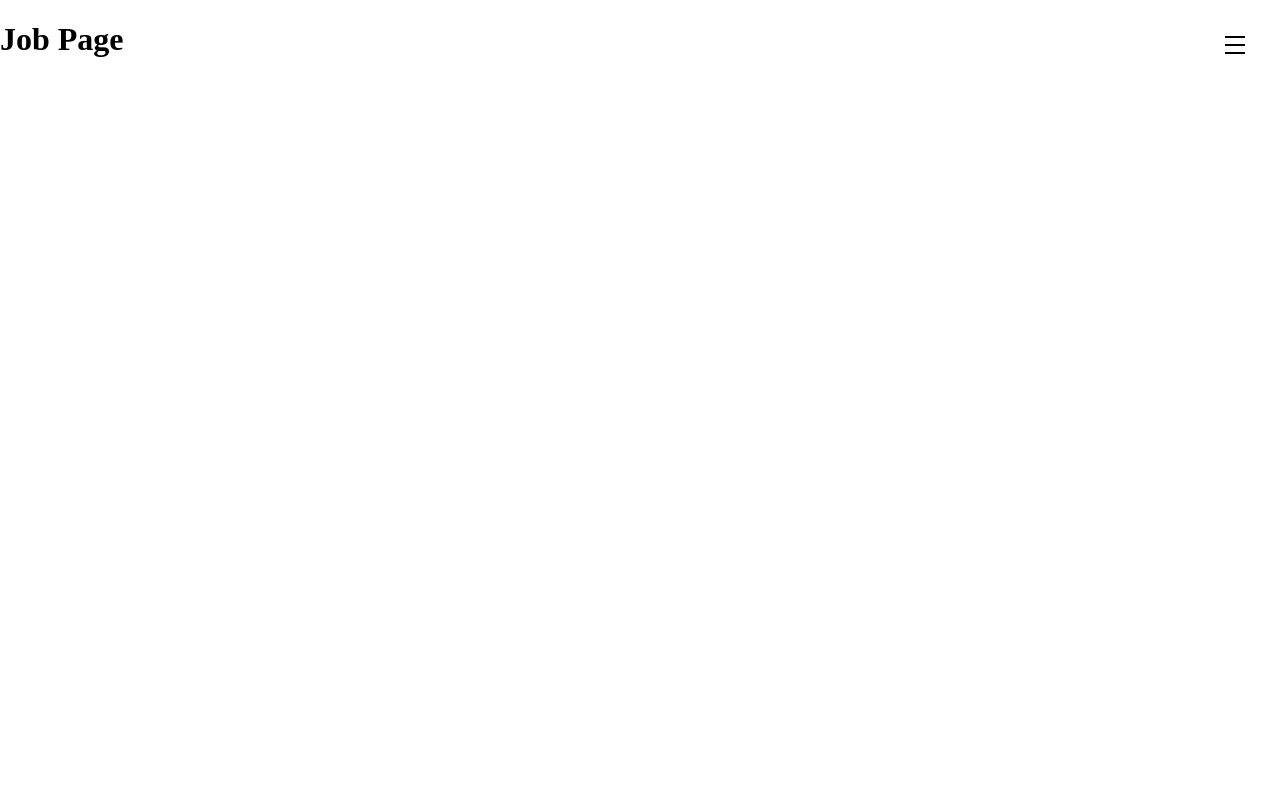
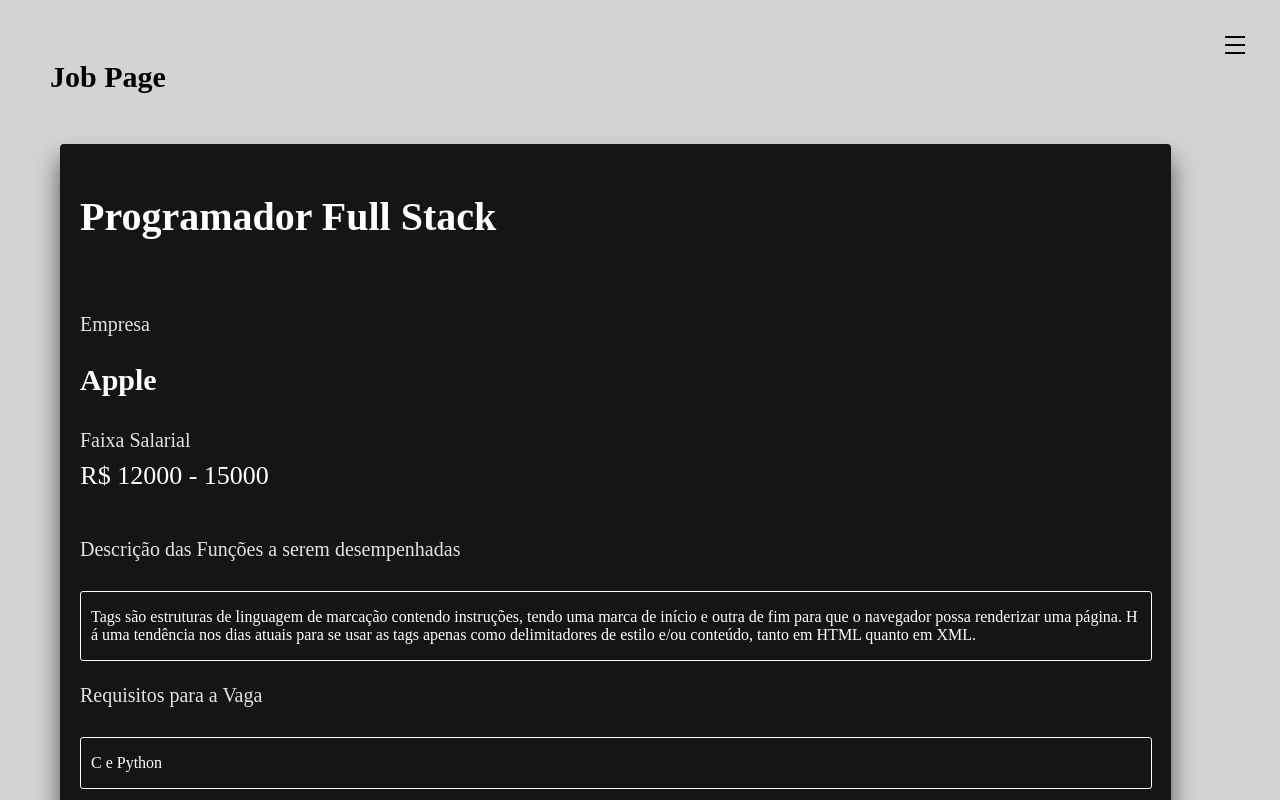
Before and after one commit to Gabrielzg1/frontend, a React (Create React App) app: page /showjob in a window 1280 px wide. Shown: the top 800 px of the page. Built offline with nearby package versions, Linux system fonts and the light colour scheme.

Commit message:
ShowJobPage
.

```diff
--- a/src/pages/ShowJobPage/index.jsx
+++ b/src/pages/ShowJobPage/index.jsx
@@ -10,12 +10,12 @@ const ShowJobPage = () => {
   const [loading, isLoading] = useState(false);
   const [error, setError] = useState(false);
 
-  const [name, setName] = useState(["AA"]);
-  const [empresa,setEmpresa] = useState(["Curso1"]);
-  const [salminimo, setSalminimo] = useState(["Vaga2"]);
-  const [salmaximo, setSalmaximo] = useState(["Vaga2"]);
-  const [descricao, setDescricao] = useState(["Vaga2"]);
-  const [requisitos, setRequisitos] = useState(["Vaga2"]);
+  const [name, setName] = useState(["Programador Full Stack"]);
+  const [empresa,setEmpresa] = useState(["Apple"]);
+  const [salminimo, setSalminimo] = useState(["12000"]);
+  const [salmaximo, setSalmaximo] = useState(["15000"]);
+  const [descricao, setDescricao] = useState(["Tags são estruturas de linguagem de marcação contendo instruções, tendo uma marca de início e outra de fim para que o navegador possa renderizar uma página. Há uma tendência nos dias atuais para se usar as tags apenas como delimitadores de estilo e/ou conteúdo, tanto em HTML quanto em XML."]);
+  const [requisitos, setRequisitos] = useState(["C e Python"]);
 
 
 
@@ -23,15 +23,61 @@ const ShowJobPage = () => {
     return <Loader />;
   }
   return (
-    <div>
-      <Navbar />
+    <div className="main-showjob">
+			<Navbar />
+			<h1 className="show-job-title">Job Page</h1>
 
-      <div>
-        <h1>Job Page</h1>
-      </div>
+			<div id="boxshowjob">
+				<div>
+					<h1 id="input-showjobpage">{name}</h1>
+				</div>
+
+				<br></br>
+				<br></br>
+
+				<div>
+					<label>Empresa</label>
+				</div>
+
+				<div>
+					<h2 id="input-showjobpage">{empresa}</h2>
+				</div>
+
+				<div id="label-showjob">
+					<label >Faixa Salarial</label>
+				</div>
+
+				<div id="divjobcreatesal">
+					<label id="sal-showjobpage">R$ {salminimo} - {salmaximo}</label>
+				</div>
+
+				<br></br>
+        		<br></br>
+
+				<label id="label-showjob">Descrição das Funções a serem desempenhadas</label>
+				<div id="descricao-showjob">
+					<p>{descricao}</p>
+				</div>
+
+				<br></br>
+
+				<label id="label-showjob">Requisitos para a Vaga</label>
+				<div id="descricao-showjob">
+					<p>{requisitos}</p>
+				</div>
 
 
-    </div>
+				<button
+
+					id="botaocriarjob"
+					onClick={() => {
+						navigate("/company");}}
+				>
+					Aplicar
+				</button>
+
+			</div>
+		</div>
   );
 };
 
--- a/src/pages/ShowJobPage/style.css
+++ b/src/pages/ShowJobPage/style.css
@@ -0,0 +1,75 @@
+.main-showjob{
+
+    font-family: 'Times New Roman', Times, serif;
+    font-weight: 400;
+    margin: 0;
+    background-color: lightgray;
+    background-size: cover;
+    height:250vh;
+    padding: 10px 10px 20px 10px;
+
+}
+
+.show-job-title{
+    margin: 50px 40px;
+    font-size: 30px;
+    font-weight: 400px;
+    text-align: left;
+    color: rgb(0, 0, 0);
+}
+
+#boxshowjob{
+    margin-top: 50px;
+    margin-left: 50px;
+    padding: 20px 20px;
+    font-size: 20px;
+    height: auto;
+    max-width: 85%;
+    background: rgba(0, 0, 0, .9);
+    color: rgb(230, 226, 226);
+    box-shadow: 0 15px 25px rgba(0, 0, 0, .6);
+    border-radius: 4px;
+    word-break: break-all;
+}
+
+#input-showjobpage{
+    font-family: 'Times New Roman', Times, serif;
+    background-color: transparent;
+    margin-right: 140px;
+    margin-bottom: 25px;
+    border: 0;
+    outline: none;
+    padding: 2px 0;
+    color: white;
+}
+
+#label-showjob{
+
+    margin-top: 30px;
+}
+
+#sal-showjobpage{
+
+    background-color: transparent;
+    margin-right: 19%;
+    border: 0;
+    outline: none;
+    padding: 0.3px;
+    color: white;
+    font-size: 26px;
+}
+
+#descricao-showjob{
+
+    font-family: 'Times New Roman', Times, serif;
+    font-size: 16px;
+    padding: 0px 10px;
+    width: 98%;
+    height: auto;
+    border: 1px solid #fff;
+    border-radius: 3px;
+    background-color: transparent;
+    color: white;
+    margin-top: 30px;
+
+}
--- a/src/pages/UserPage/index.jsx
+++ b/src/pages/UserPage/index.jsx
@@ -14,6 +14,9 @@ const UserPage = () => {
   const [finished, setFinished] = useState([]);
   const [disapprove, setDisapprove] = useState([]);
   const [applied, setApplied] = useState([]);
+
+  //Jobs
+  const [jobs, setJobs] = useState([]);
 
   const handleMouseEnter = () => {
     setShowPopup(true);
@@ -125,6 +128,27 @@ const UserPage = () => {
           )}
         </ul>
       </div>
+
+      <div id="boxtask1">
+        <ul>
+          {" "}
+          <h2>Jobs Disponiveis</h2>
+          <div id="endtask">
+            {jobs.map((item) => (
+              <li id="boxtask" key={item.id}>
+                <button
+                  id="botao"
+                  onClick={() => {
+                    navigate("/showjob");
+                  }}
+                >
+                  {item.name}
+                </button>
+              </li>
+            ))}
+          </div>
+        </ul>
+      </div>
     </div>
   );
 };
```
